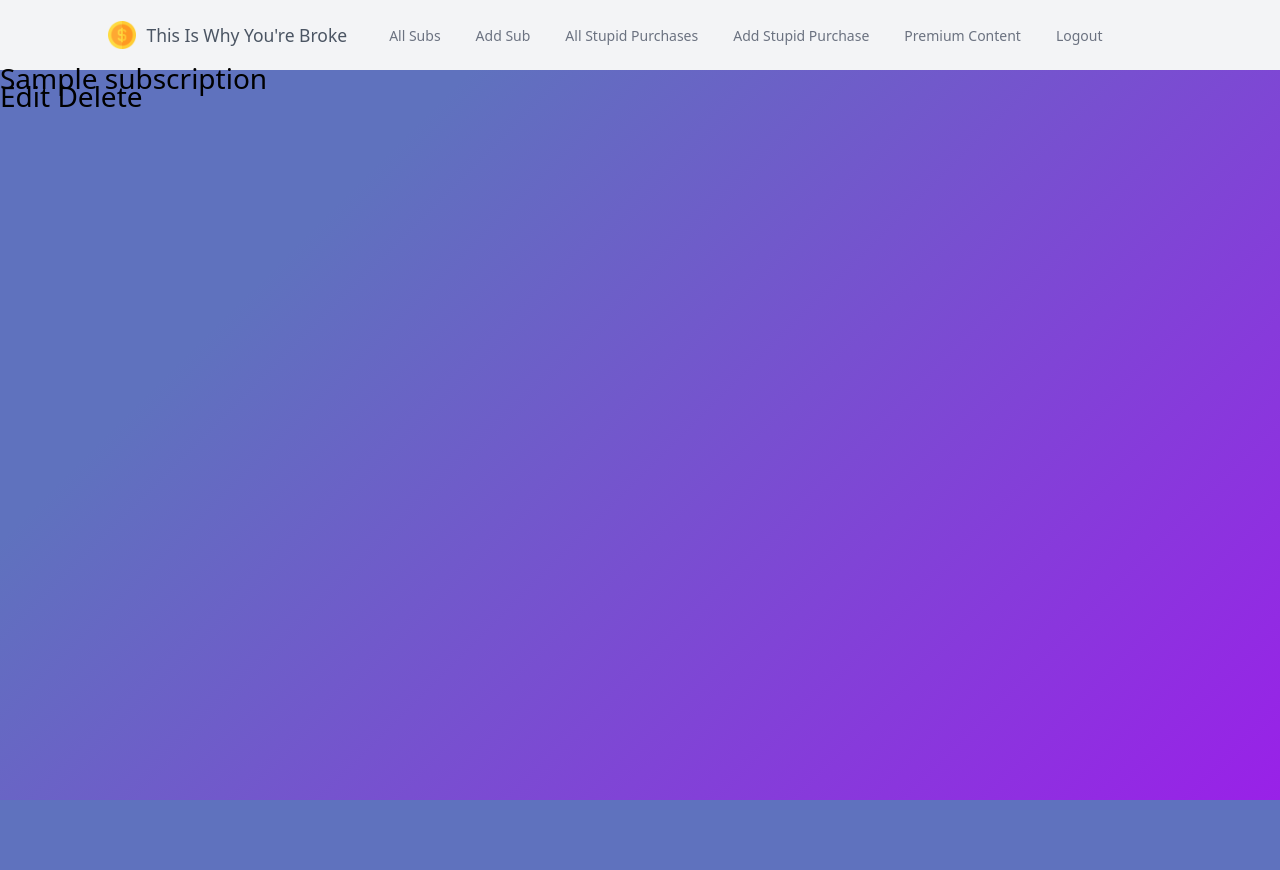
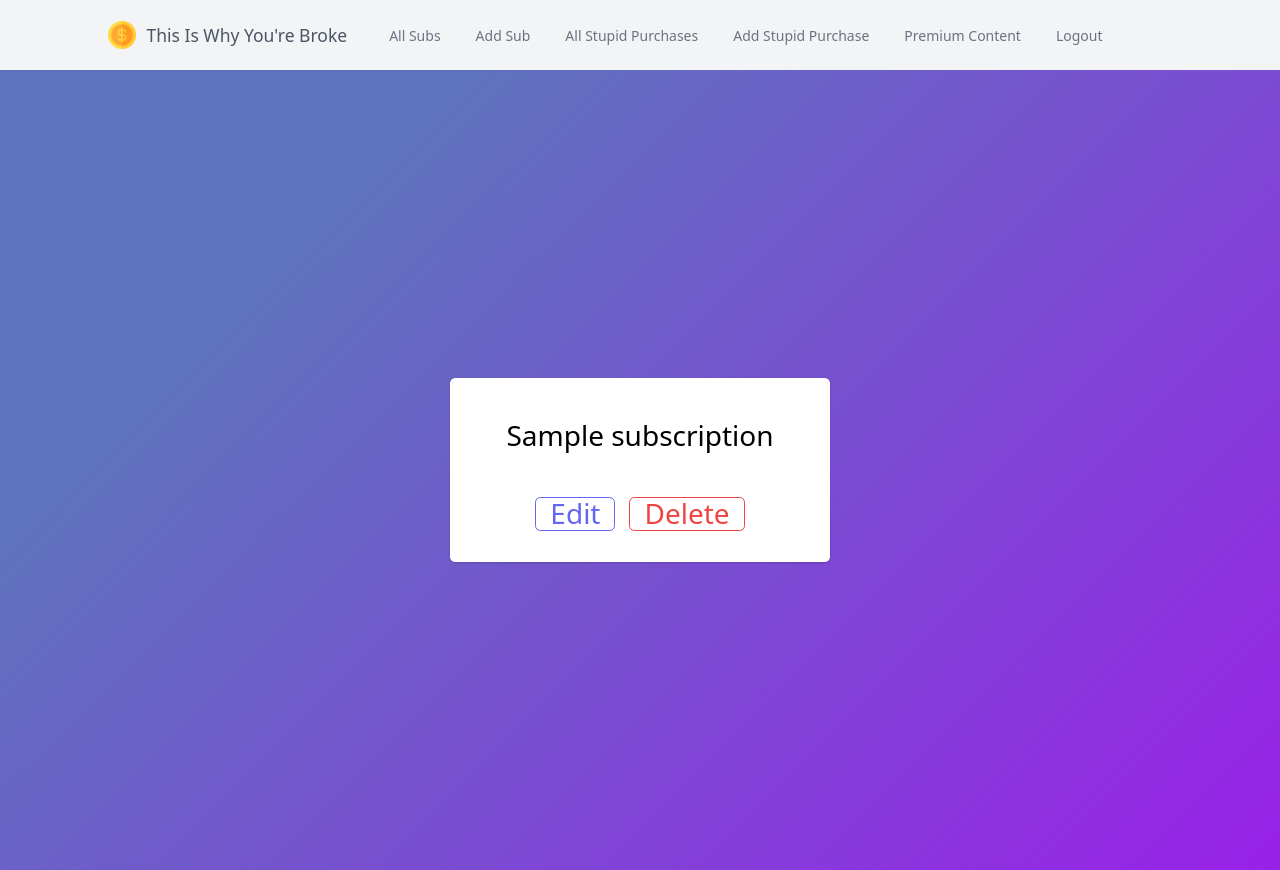
Before and after one commit to cameronbweston/This-Is-Why-Youre-Broke, a Django app: page /subs/1/ in a window 1280 px wide. Before the commit the page ends 800 px from the top, so only its background shows below. Run offline with Django 3.2, Linux system fonts and the light colour scheme; a user stored in the database is signed in; tables that the repository leaves empty hold one stand-in row (values such as "Sample post").

Commit message:
Style the details page for subs and tweak some things

```diff
--- a/main_app/templates/subscriptions/detail.html
+++ b/main_app/templates/subscriptions/detail.html
@@ -7,14 +7,45 @@
 
 {% block content %}
 
-<section>
-  <div>
-    <h1>{{ sub.name }}</h1>
-      <div class="">
-        <a href="{% url 'subs_update' sub.id %}" class="btn warn">Edit</a>
-        <a href="{% url 'subs_delete' sub.id %}" class="btn danger">Delete</a>
+<section class="flex items-center justify-center h-screen">
+  <div class="bg-white px-6 py-4 my-3 h-50 mx-auto shadow rounded-md flex flex-col items-center">
+    <h1 class="m-10">{{ sub.name }}</h1>
+      <div class="flex items-center justify-content">
+        <a href="{% url 'subs_update' sub.id %}" class="my-5 border border-indigo-500 text-indigo-500 rounded-md px-4 py-2 m-2 transition duration-500 ease select-none hover:text-white hover:bg-indigo-600 focus:outline-none focus:shadow-outline">Edit</a>
+        <a href="{% url 'subs_delete' sub.id %}" class="my-5 border border-red-500 text-red-500 rounded-md px-4 py-2 m-2 transition duration-500 ease select-none hover:text-white hover:bg-red-600 focus:outline-none focus:shadow-outline">Delete</a>
       </div>
   </div>
 </section>
 
+{% comment %} <div class="flex items-center justify-center h-screen">
+<section class="bg-white px-6 py-4 my-3 mx-auto shadow rounded-md flex items-center">
+    <div class="purchase-img">
+    {% if purchase.photo.url %}
+      <img src="{{purchase.photo.url}}" alt="A photo of {{purchase.name}}" class="usr-img">
+    {% else %}
+      <img
+        src="{% static 'images/sk8r-boi-cat.svg' %}"
+        alt="placeholderImage"
+      >
+    {% endif %}
+    </div>
+    <div class="purchase-details">
+      <h1 class="my-5">{{ purchase.name }}</h1>
+        <div class="purchase-actions">
+          <a href="{% url 'purchase_update' purchase.id %}" class="my-5 border border-indigo-500 text-indigo-500 rounded-md px-4 py-2 m-2 transition duration-500 ease select-none hover:text-white hover:bg-indigo-600 focus:outline-none focus:shadow-outline">Edit</a>
+          <a href="{% url 'purchase_delete' purchase.id %}" class="my-5 border border-red-500 text-red-500 rounded-md px-4 py-2 m-2 transition duration-500 ease select-none hover:text-white hover:bg-red-600 focus:outline-none focus:shadow-outline">Delete</a>
+        </div>
+      <p id="file-name"></p>
+      <form action="{% url 'add_photo' purchase.id %}" enctype="multipart/form-data" method="POST">
+        {% csrf_token %}
+        <label class="my-5 border border-yellow-500 text-yellow-500 rounded-md px-4 py-2 m-2 transition duration-500 ease select-none hover:text-white hover:bg-yellow-600 focus:outline-none focus:shadow-outline">
+          Choose photo
+          <input type="file" name="photo-file" id="file-input">
+        </label>
+        <button type="submit" class="my-5 border border-yellow-500 text-yellow-500 rounded-md px-4 py-2 m-2 transition duration-500 ease select-none hover:text-white hover:bg-yellow-600 focus:outline-none focus:shadow-outline">Upload Photo</button>
+      </form>
+    </div>
+</section>
+</div> {% endcomment %}
+
 {% endblock content %}
--- a/main_app/views.py
+++ b/main_app/views.py
@@ -61,7 +61,7 @@ class SubCreate(LoginRequiredMixin, CreateView):
 
 class SubUpdate(LoginRequiredMixin, UpdateView):
   model = Subscription
-  fields = '__all__'
+  fields = ['name', 'price']
 
 class SubDelete(LoginRequiredMixin, DeleteView):
   model = Subscription
```
Also changed, not shown: main_app/templates/purchases/detail.html (+5 -5 lines).
